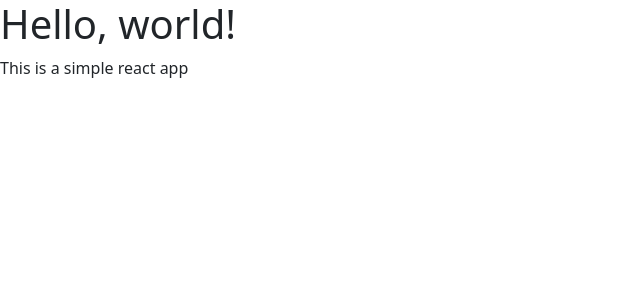
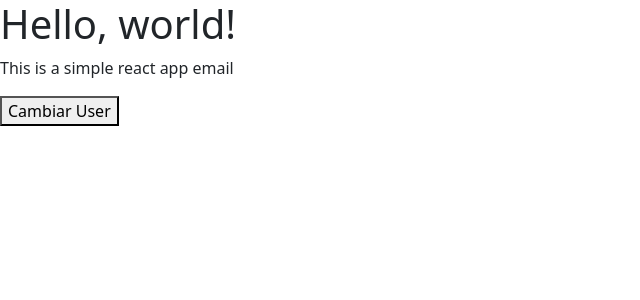
Before and after one commit to noeliamodica/React_ProyectoLoginconRedux, a React (Vite) app: page / in a window 1280 px wide. Shown: the top 300 px of the page, without its empty margins (0-640 px from the left). Built offline with nearby package versions, Linux system fonts and the light colour scheme.

Commit message:
uso useSelector y useDispatch

```diff
--- a/src/App.jsx
+++ b/src/App.jsx
@@ -1,14 +1,25 @@
 
-
+import { useSelector, useDispatch } from "react-redux"
+import { setUser } from "./reducers/user/userSlice";
 
 export const  App =() => {
 
-
+  const dispatch = useDispatch();
+  const { email } = useSelector(state => state.user);
   return (
 
       <div>
       <h1> Hello, world!</h1>
-      <p> This is a simple react app </p>
+      <p> This is a simple react app  email {email}</p>
+      <button className="btn-btn-primary"
+      onClick={ ()=>{
+        dispatch(setUser({
+          email: "prueba@gmail.com",
+          fullname: "Noelia",
+          token: "123456"
+        }))
+      }}
+      > Cambiar User </button>
     </div>
   )
 }
```
